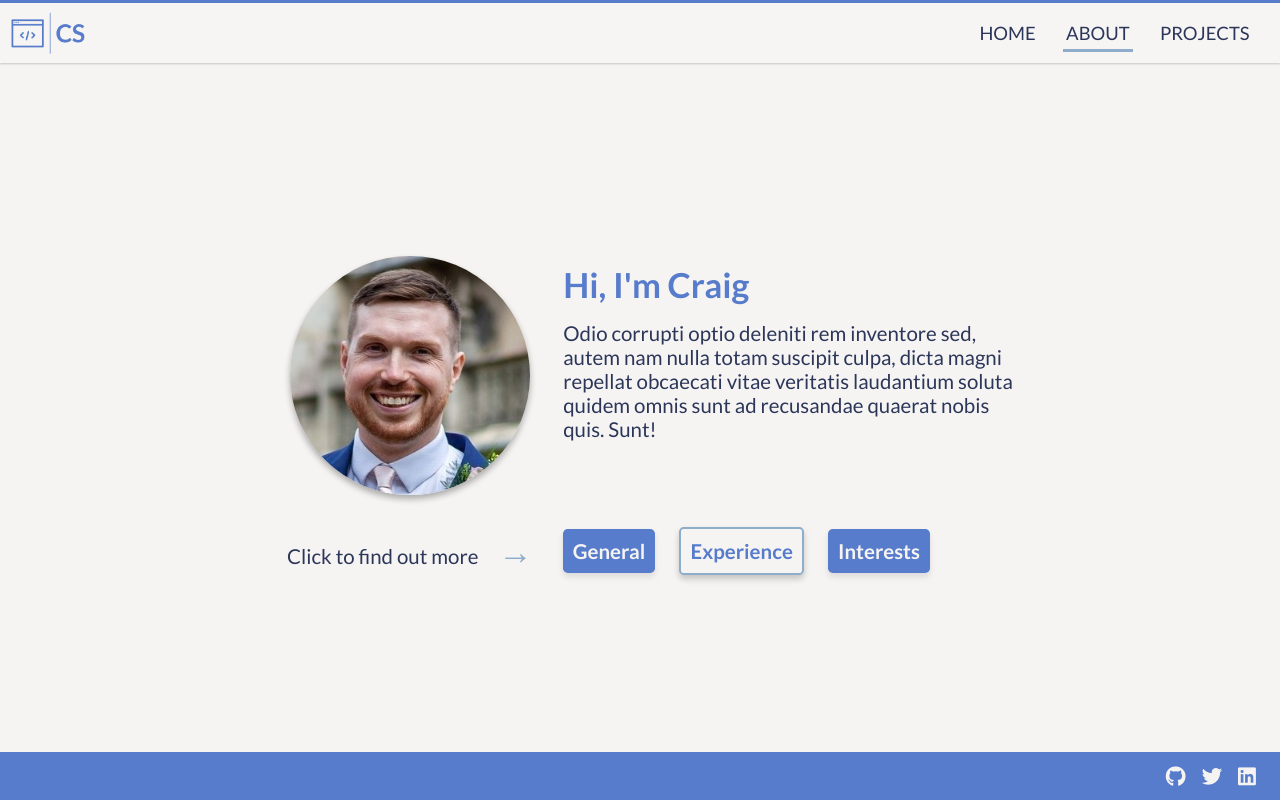
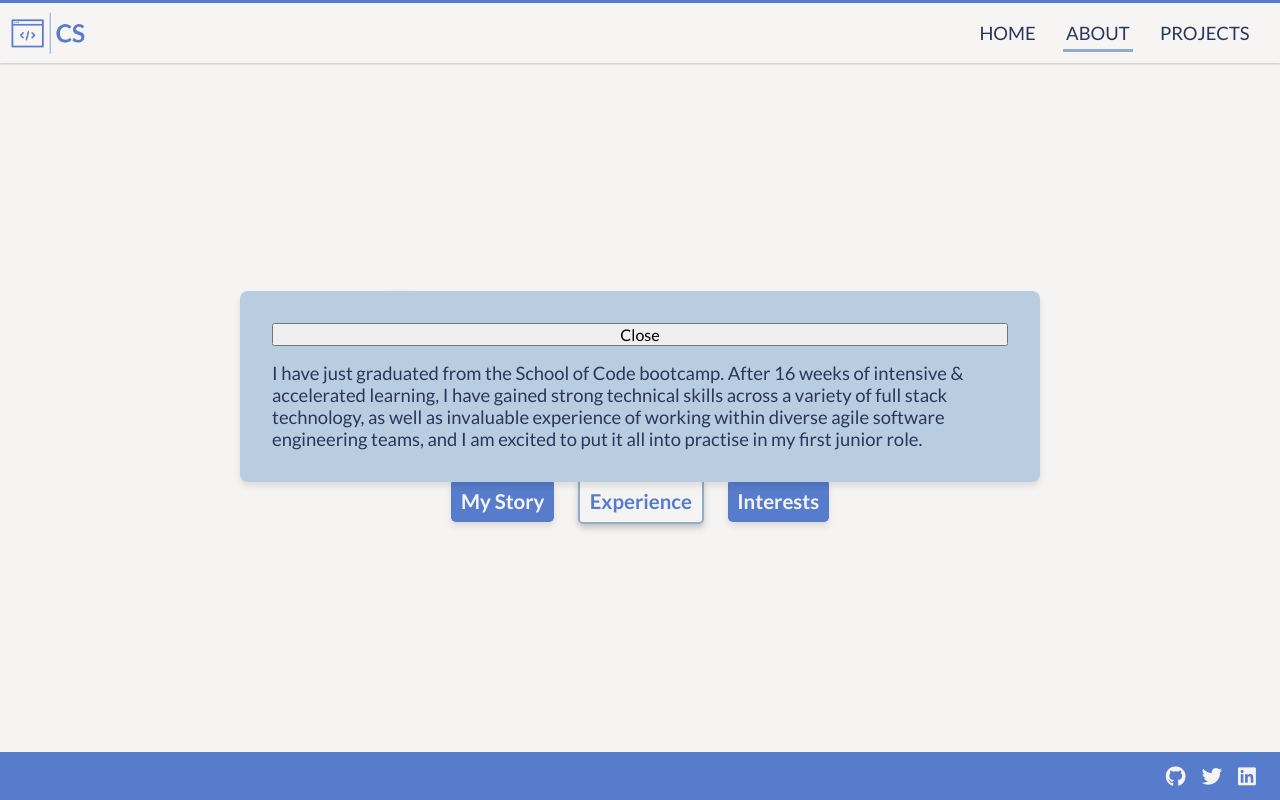
Before and after one commit to AlphaPentagon/portfolio, a React (Create React App) app in the folder portfolio/: page /about in a window 1280 px wide. Both pictures are taken after a click on the button "Experience". Built offline with nearby package versions, Linux system fonts and the light colour scheme.

Commit message:
various content changes

```diff
--- a/portfolio/src/components/AboutMe/AboutMe.css
+++ b/portfolio/src/components/AboutMe/AboutMe.css
@@ -1,13 +1,20 @@
-.aboutMe {
+.aboutMeSection {
+  /* display: flex;
+  flex-direction: column;
+  align-items: center;
+  justify-content: center; */
+  width: max(100%, 1200px);
+  position: relative;
+}
+
+.aboutMeContainer {
   display: grid;
   justify-items: center;
   align-items: center;
   row-gap: 1rem;
-  width: max(100%, 1200px);
+
   /* margin-block: 1rem; */
-  padding-top: 2em;
-  padding-bottom: 1rem;
-  padding-inline: 1rem;
+
   /* dark mode
 
   background-color: var(--dark-bg-colour);
@@ -24,6 +31,7 @@
   flex-direction: column;
   justify-items: center;
   align-items: center;
+  align-self: start;
 }
 
 .image-container > img {
@@ -44,23 +52,28 @@
 }
 
 .info-container {
+  position: absolute;
+  top: 0;
+  left: 0;
   width: 100%;
   display: flex;
   flex-direction: column;
   row-gap: 1rem;
   text-align: center;
-  padding-bottom: 2rem;
-  height: 30vh;
+  background-color: var(--accent-colour-light-shade);
+  box-shadow: 0 4px 6px 0 hsla(0, 0%, 0%, 0.1);
+  padding: 2rem;
+  border-radius: 0.5rem;
 }
 
-.info-container > h2 {
+h2 {
   font-size: var(--f-size-800);
   font-weight: 600;
   color: var(--primary-colour);
 }
 
-.info-container > p {
-  font-size: var(--f-size-400);
+p {
+  font-size: var(--f-size-300);
   font-weight: 400;
 }
 
@@ -69,6 +82,9 @@
   flex-direction: row;
   justify-content: center;
   align-items: center;
+  grid-column-start: 1;
+  grid-column-end: 3;
+
   width: 100%;
   gap: 1.5rem;
 }
@@ -205,9 +221,8 @@
 }
 
 @media only screen and (min-width: 500px) {
-  .aboutMe {
+  .aboutMeContainer {
     grid-template-columns: 1fr 1.5fr;
-    grid-template-rows: 1fr;
     justify-items: center;
     align-items: center;
     border-radius: 1rem;
@@ -216,6 +231,5 @@
     text-align: left;
   }
   .aboutMe-button-container {
-    justify-content: start;
   }
 }
--- a/portfolio/src/components/AboutMe/AboutMe.js
+++ b/portfolio/src/components/AboutMe/AboutMe.js
@@ -3,73 +3,120 @@ import { useState } from "react";
 
 export function AboutMe() {
   const [active, setActive] = useState("1");
-  const [content, setContent] = useState(
-    <p>
-      Lorem ipsum dolor sit, amet consectetur adipisicing elit. Repellendus esse
-      minima iusto provident eveniet, rem illum ipsa. Accusantium, veniam dolore
-      laboriosam omnis consequatur, quod voluptas, fuga aspernatur labore
-      laborum maxime.
-    </p>
-  );
+  const [content, setContent] = useState("");
+  const [modalOpen, setModalOpen] = useState(false);
   function handleClick(e, content) {
     setActive(e.target.id);
+    setModalOpen(true);
     switch (content) {
       default:
         break;
       case "general":
         const general = (
+          <>
             <p>
-            Lorem ipsum dolor sit, amet consectetur adipisicing elit.
-            Repellendus esse minima iusto provident eveniet, rem illum ipsa.
-            Accusantium, veniam dolore laboriosam omnis consequatur, quod
-            voluptas, fuga aspernatur labore laborum maxime.
+              I'm a junior software developer with a passion for problem solving
+              and an enthusiasm for continuous learning.
             </p>
+          </>
         );
         setContent(general);
+        break;
+      case "story":
+        const story = (
+          <>
+            <p>
+              I was an IT Support Technician for 7 years, but grew tired of
+              telling people to "turn it off and on".
+            </p>
+            <p>
+              I had a desire to learn more about tech and challenge myself, so I
+              started teaching myself web development in the evenings using free
+              resouces on the internet.
+            </p>
+            <p>
+              This sparked a passion and I knew it was something I wanted to
+              move into as a career. Knowing that I would benefit from some
+              structured learning, I discovered the School of Code free bootcamp
+              and applied.
+            </p>
+            <p>
+              In March 2022 I left my job, moved 4 hours across country with my
+              wife and daughter to be nearer to family and started my new
+              journey.
+            </p>
+            <p>
+              Now after 16 weeks of intensive and accelerated learning, I have
+              gained strong technical skills across a variety of full stack
+              technology, as well as invaluable experience of working within
+              diverse agile software engineering teams, and I am excited to put
+              it all into practise in my first junior role.
+            </p>
+          </>
+        );
+        setContent(story);
         break;
       case "experience":
         const experience = (
           <p>
-            Odio corrupti optio deleniti rem inventore sed, autem nam nulla
-            totam suscipit culpa, dicta magni repellat obcaecati vitae veritatis
-            laudantium soluta quidem omnis sunt ad recusandae quaerat nobis
-            quis. Sunt!
+            I have just graduated from the School of Code bootcamp. After 16
+            weeks of intensive & accelerated learning, I have gained strong
+            technical skills across a variety of full stack technology, as well
+            as invaluable experience of working within diverse agile software
+            engineering teams, and I am excited to put it all into practise in
+            my first junior role.
           </p>
         );
         setContent(experience);
         break;
       case "interests":
         const interests = (
+          <>
             <p>
-            Inventore neque libero aperiam sequi obcaecati eveniet voluptatibus
-            velit voluptates unde culpa qui, atque ratione, magni ut, corrupti
-            delectus ullam ab veritatis! In cupiditate obcaecati voluptates
-            porro vitae debitis voluptatibus.
+              When I'm not being a climbing frame for my young daughter, I
+              enjoy: writing, recording and playing music, starting (but rarely
+              finishing) videogames, losing to my wife at cards and spending
+              time with friends and family.
             </p>
+            <p>
+              I also enjoy attending gigs and music festivals and I am
+              passionate about wellbeing and mental health.
+            </p>
+          </>
         );
         setContent(interests);
         break;
     }
   }
 
+  function handleClose() {
+    setModalOpen(false);
+  }
+
   // when button is clicked, apply active styling
   // use an onclick to trigger and dynamically change class
   return (
-    <section className="aboutMe">
+    <section className="aboutMeSection">
+      <div className="aboutMeContainer">
+        {/* <p className="aboutMe-more heartbeat">
+        Click to find out more <span className="aboutMe-arrow">&#8594;</span>
+      </p> */}
+
         <div className="image-container">
-        <img src="images\Craig.jpg" alt="#" />
+          <img src="images\Craig2.jfif" alt="#" />
           {/* <h3>Craig Summers</h3> */}
           {/* <p>FULL STACK DEVELOPER</p> */}
         </div>
-      <div className="info-container">
+        <div>
           <h2>Hi, I'm Craig</h2>
-        {content}
+          <p>
+            I'm a junior software developer with a passion for problem solving
+            and an enthusiasm for continuous learning.
+          </p>
         </div>
-      <p className="aboutMe-more heartbeat">
-        Click to find out more <span className="aboutMe-arrow">&#8594;</span>
-      </p>
+      </div>
       <div className="aboutMe-button-container">
-        <button
+        {/* <button
           className={
             active === "1" ? "aboutMe-button-active" : "aboutMe-button"
           }
@@ -79,30 +126,49 @@ export function AboutMe() {
           id={"1"}
         >
           General
-        </button>
+        </button> */}
         <button
           className={
             active === "2" ? "aboutMe-button-active" : "aboutMe-button"
           }
           onClick={(e) => {
-            handleClick(e, "experience");
+            handleClick(e, "story");
           }}
           id={"2"}
         >
-          Experience
+          My Story
         </button>
         <button
           className={
             active === "3" ? "aboutMe-button-active" : "aboutMe-button"
           }
           onClick={(e) => {
+            handleClick(e, "experience");
+          }}
+          id={"3"}
+        >
+          Experience
+        </button>
+        <button
+          className={
+            active === "4" ? "aboutMe-button-active" : "aboutMe-button"
+          }
+          onClick={(e) => {
             handleClick(e, "interests");
           }}
-          id={"3"}
+          id={"4"}
         >
           Interests
         </button>
       </div>
+      {modalOpen && (
+        <>
+          <div className="info-container">
+            <button onClick={handleClose}>Close</button>
+            {content}
+          </div>
+        </>
+      )}
     </section>
   );
 }
--- /dev/null
+++ b/portfolio/src/libs/aboutText.js
@@ -0,0 +1 @@
+export const aboutText = [];
```
Also changed, not shown: portfolio/public/images/Craig2.jfif (added). Lines whose indentation alone changed are shown as unchanged.
